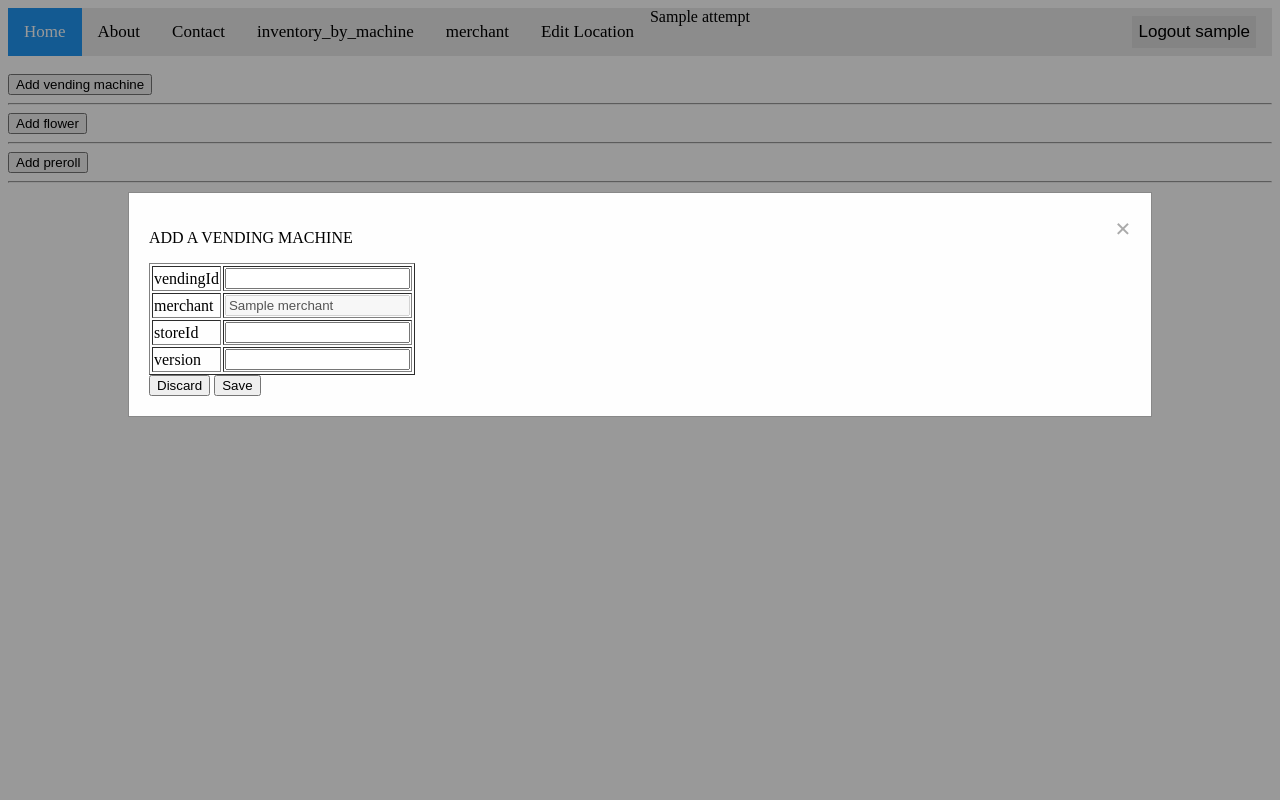
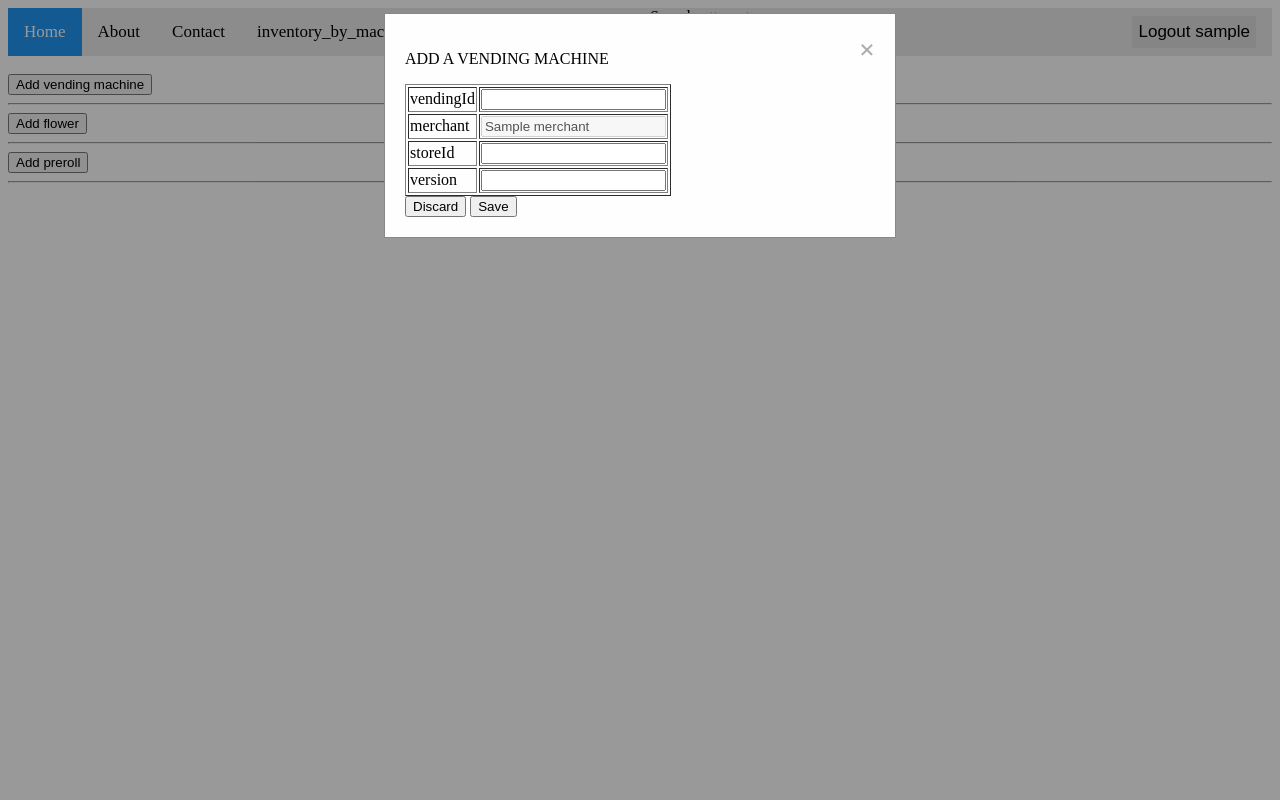
Before and after one commit to mulefish/dispense_version4, a Flask app: template templates/inventory_by_machine.html in a window 1280 px wide, after a click on "Add vending machine". Run offline with Flask 2, Linux system fonts and the light colour scheme; the template is opened without the code that fills it: most values are stand-ins (such as "Sample title", 1, 10 or a date in 2020).

Commit message:
working on modal

```diff
--- a/newdatalayer/database_middle_layer.py
+++ b/newdatalayer/database_middle_layer.py
@@ -55,7 +55,6 @@ def get_inventory_for_a_merchant_as_json(merchantName):
     # Downside? On the over 'ingestion' side of the house I will need to remember this goof-around
     ary = []
     sqlfetch = f'select itemId, price, instock, deployed, json from Item where merchantId_fk == {merchantId}'
-    print(sqlfetch)
     rows = do_select(sqlfetch)
     for row in rows:
         itemId = row[0]
@@ -68,7 +67,6 @@ def get_inventory_for_a_merchant_as_json(merchantName):
         j['instock'] = instock
         j['deployed'] = deployed
 
-        print(j)
 
         ary.append(j)
     return ary
--- a/static/style.css
+++ b/static/style.css
@@ -147,10 +147,10 @@
 /* Modal Content/Box */
 .modal-content {
   background-color: #fefefe;
-  margin: 15% auto; /* 15% from the top and centered */
+  margin: 1% auto; /* 15% from the top and centered */
   padding: 20px;
   border: 1px solid #888;
-  width: 80%; /* Could be more or less, depending on screen size */
+  width: 40%; /* Could be more or less, depending on screen size */
 }
 
 /* The Close Button */
```
